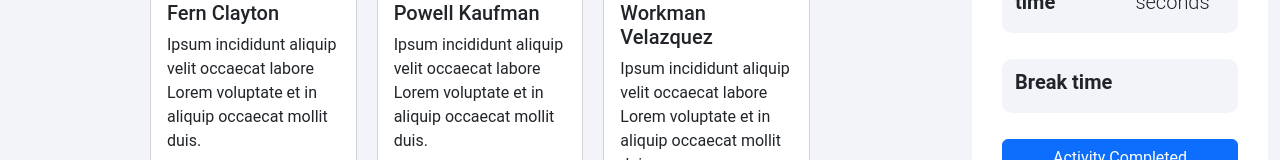
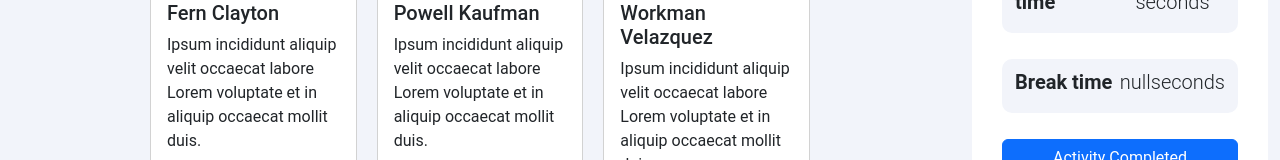
Before and after one commit to amitpaultl/club-side, a React (Create React App) app: page / in a window 1280 px wide. Shown: the part 536-696 px from the top of the page. Built offline with nearby package versions, Linux system fonts and the light colour scheme.

Commit message:
Brack time get lockalStore set

```diff
--- a/src/componts/RightSide/RightSide.js
+++ b/src/componts/RightSide/RightSide.js
@@ -1,7 +1,9 @@
-import React from 'react';
+import React, { useEffect, useState }  from 'react';
 import './RightSide.css'
 import { ToastContainer, toast } from 'react-toastify';
 import 'react-toastify/dist/ReactToastify.css';
+
+
 
 
 const addSecent = (e) =>{
@@ -10,13 +12,7 @@ const addSecent = (e) =>{
     setText.innerText = values + 'seconds';
     localStorage.setItem('time', values)
 
-
-
 }
-
-
-
-
 
 
 const RightSide = ({exerciseTimeCount}) => {
@@ -31,7 +27,13 @@ const RightSide = ({exerciseTimeCount}) => {
         position:"top-center"
     });
     }
+    const [brackTime, setbrackTime] = useState([])
 
+    useEffect(()=>{
+        const getData = localStorage.getItem('time')
+
+        setbrackTime(getData)
+    },[])
     return (
         <div className='right-side' >
             <div className="profile d-flex ">
@@ -79,7 +81,7 @@ const RightSide = ({exerciseTimeCount}) => {
             <div className="detalis-bg">
                 <div className="detalis d-flex justify-content-between">
                     <h3>Break time</h3>
-                    <h3 className='count-time' id='break-time-id'> </h3>
+                    <h3 className='count-time' id='break-time-id'> {brackTime + 'seconds'}</h3>
                 </div>
             </div>
             <button onClick={notify} type="button" className="btn btn-primary w-100 completed">Activity Completed</button>
```
